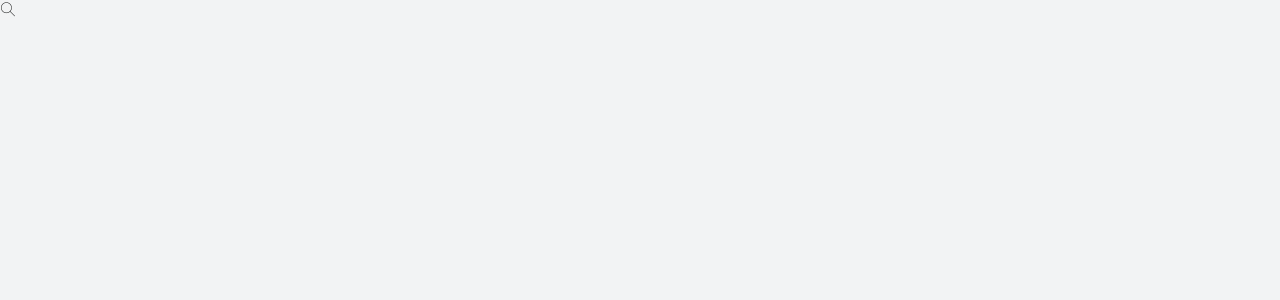
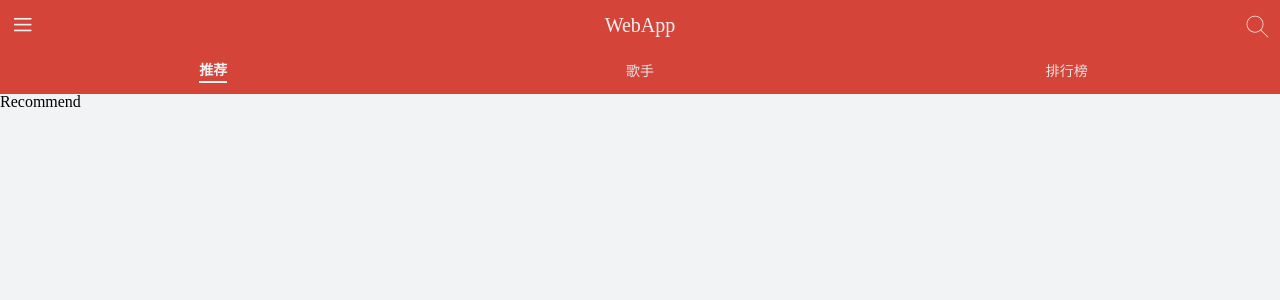
Before and after one commit to 419921017/ly-cloud-music, a React (Create React App) app: page /#/recommend in a window 1280 px wide. Shown: the top 300 px of the page. Built offline with nearby package versions, Linux system fonts and the light colour scheme.

Commit message:
feat: home Top Tab TabItem

```diff
--- a/package.json
+++ b/package.json
@@ -8,6 +8,9 @@
     "@testing-library/user-event": "^7.1.2",
     "react": "^16.12.0",
     "react-dom": "^16.12.0",
+    "react-router": "^5.1.2",
+    "react-router-config": "^5.1.1",
+    "react-router-dom": "^5.1.2",
     "react-scripts": "3.3.1",
     "styled-components": "^5.0.1"
   },
--- a/src/App.js
+++ b/src/App.js
@@ -1,14 +1,17 @@
 import React from 'react';
+import { HashRouter } from 'react-router-dom';
+import { renderRoutes } from 'react-router-config';
+import routes from './routes';
 import { GlobalStyle } from './style';
-import {IconStyle} from './assets/iconfont/iconfont';
+import { IconStyle } from './assets/iconfont/iconfont';
 
 function App() {
   return (
-    <div className="App">
-      <GlobalStyle/>
-      <IconStyle/>
-      <i className="iconfont">&#xe62b;</i>
-    </div>
+    <HashRouter>
+      <GlobalStyle />
+      <IconStyle />
+      {renderRoutes(routes)}
+    </HashRouter>
   );
 }
 
--- /dev/null
+++ b/src/application/Home/index.js
@@ -0,0 +1,37 @@
+import React from 'react';
+import { renderRoutes } from 'react-router-config';
+import { NavLink } from 'react-router-dom';
+import { Top, Tab, TabItem } from './style';
+
+function Home(props) {
+  const { route } = props;
+  return (
+    <>
+      <Top>
+        <span className="iconfont menu">&#xe65c;</span>
+        <span className="title">WebApp</span>
+        <span className="iconfont search">&#xe62b;</span>
+      </Top>
+      <Tab>
+        <NavLink to="/recommend" activeClassName="selected">
+          <TabItem>
+            <span>推荐</span>
+          </TabItem>
+        </NavLink>
+        <NavLink to="/singers" activeClassName="selected">
+          <TabItem>
+            <span>歌手</span>
+          </TabItem>
+        </NavLink>
+        <NavLink to="/rank" activeClassName="selected">
+          <TabItem>
+            <span>排行榜</span>
+          </TabItem>
+        </NavLink>
+      </Tab>
+      {renderRoutes(route.routes)}
+    </>
+  );
+}
+
+export default React.memo(Home);
--- /dev/null
+++ b/src/application/Home/style.js
@@ -0,0 +1,48 @@
+import styled from 'styled-components';
+import style from './../../assets/gloabl-style';
+
+export const Top = styled.div`
+  display: flex;
+  flex-direction: row;
+  justify-content: space-between;
+  padding: 5px 10px;
+  background: ${style["theme-color"]};
+  &>span {
+    line-height: 40px;
+    color: #f1f1f1;
+    font-size: 20px;
+    &.iconfont {
+      font-size: 25px;
+    }
+  }
+`
+
+export const Tab = styled.div`
+  height: 44px;
+  display: flex;
+  flex-direction: row;
+  justify-content: space-around;
+  background: ${style["theme-color"]};
+  a{
+    flex: 1;
+    padding: 2px 0;
+    font-size: 14px;
+    color: #e4e4e4;
+    &.selected{
+      span{
+        padding: 3px 0;
+        font-weight: 700;
+        color: #f1f1f1;
+        border-bottom: 2px solid #f1f1f1;
+      }
+    }
+  }
+`
+
+export const TabItem = styled.div`
+  height: 100%;
+  display: flex;
+  flex-direction: row;
+  justify-content: center;
+  align-items: center;
+`
--- /dev/null
+++ b/src/application/Rank/index.js
@@ -0,0 +1,9 @@
+import React from 'react';
+
+function Rank (props) {
+  return (
+    <div>Rank</div>
+  )
+}
+
+export default React.memo (Rank);
--- /dev/null
+++ b/src/application/Recommend/index.js
@@ -0,0 +1,9 @@
+import React from 'react';
+
+function Recommend (props) {
+  return (
+    <div>Recommend</div>
+  )
+}
+
+export default React.memo (Recommend);
--- /dev/null
+++ b/src/application/Singers/index.js
@@ -0,0 +1,9 @@
+import React from 'react';
+
+function Singers (props) {
+  return (
+    <div>Singers</div>
+  )
+}
+
+export default React.memo (Singers);
--- /dev/null
+++ b/src/assets/gloabl-style.js
@@ -0,0 +1,42 @@
+
+// 扩大可点击区域
+const extendClick = () => {
+  return `
+    positive: relative;
+    &:before {
+      content: '';
+      positive: absolute;
+      top: -10px;
+      bottom: -10px;
+      left: -10px;
+      right: -10px;
+    }
+  `
+}
+
+const noWrap = () => {
+  return `
+    text-overflow: ellipsis;
+    overflow: hidden;
+    white-spave: nowrap;
+  `
+}
+
+export default {
+  'theme-color': '#d44439',
+  'theme-color-shadow': 'rgba (212, 68, 57, .5)',
+  'font-color-light': '#f1f1f1',
+  'font-color-desc': '#2E3030',
+  'font-color-desc-v2': '#bba8a8',// 略淡
+  'font-size-ss': '10px',
+  'font-size-s': '12px',
+  'font-size-m': '14px',
+  'font-size-l': '16px',
+  'font-size-ll': '18px',
+  "border-color": '#e4e4e4',
+  'background-color': '#f2f3f4',
+  'background-color-shadow': 'rgba (0, 0, 0, 0.3)',
+  'highlight-background-color': '#fff',
+  extendClick,
+  noWrap
+}
--- /dev/null
+++ b/src/routes/index.js
@@ -0,0 +1,33 @@
+import React from 'react';
+import { Redirect } from 'react-router-dom';
+import Home from './../application/Home';
+import Recommend from './../application/Recommend';
+import Singers from './../application/Singers';
+import Rank from './../application/Rank';
+
+
+export default [
+  {
+    path: '/',
+    component: Home,
+    routes: [
+      {
+        path: '/',
+        exact: true,
+        render: () => <Redirect to={"/recommend"}/>
+      },
+      {
+        path: '/recommend',
+        component: Recommend
+      },
+      {
+        path: '/singers',
+        component: Singers
+      },
+      {
+        path: '/rank',
+        component: Rank
+      },
+    ]
+  }
+]
```
Also changed, not shown: 1 other file (tests, documents, lock files or other folders).
